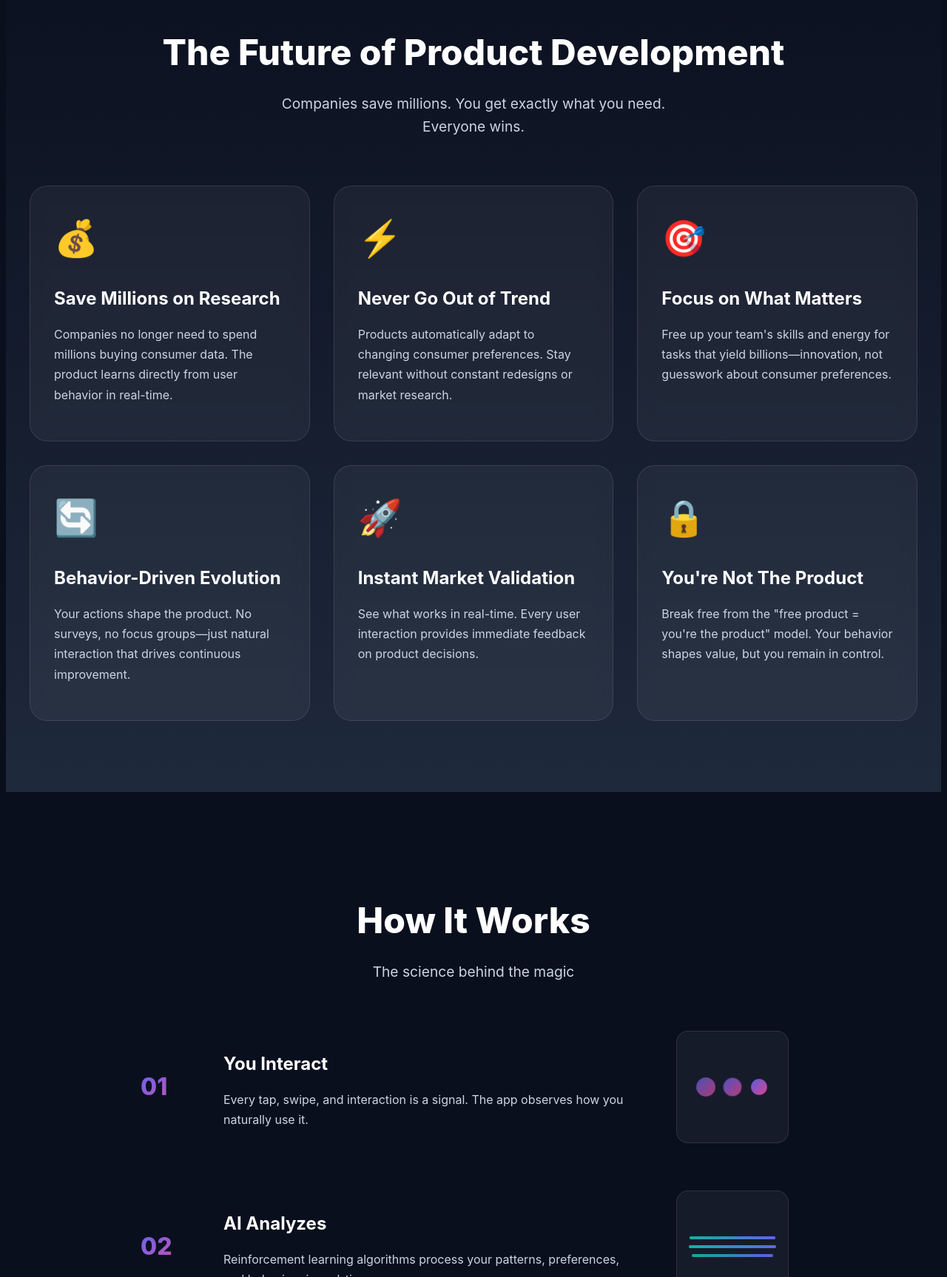
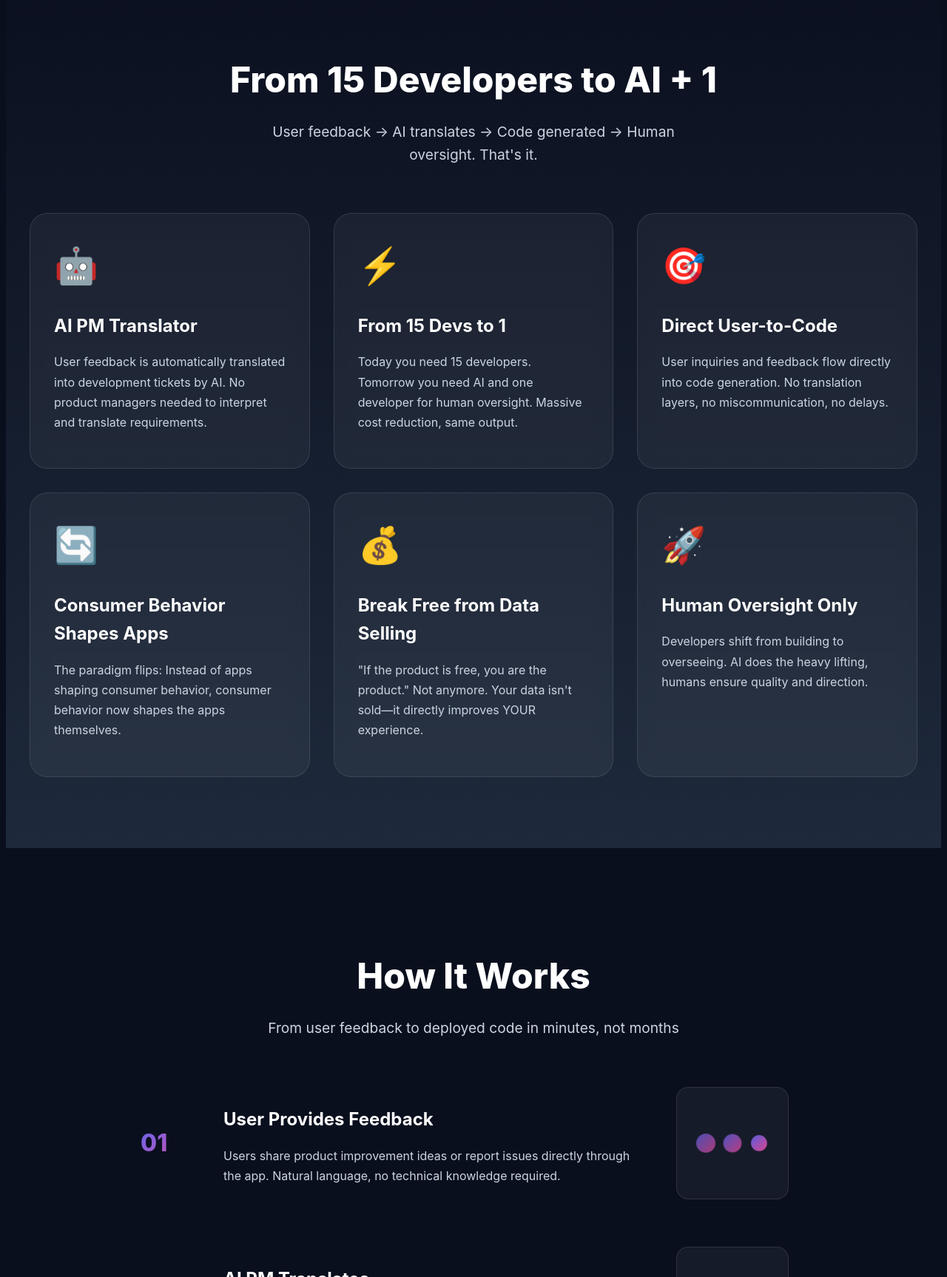
Before and after one commit to ftrenstein/backbox_hack, a plain HTML site: page index.html in a window 1280 px wide. Shown: the part 1073-2800 px from the top of the page at 74% size. Drawn offline with Linux system fonts and the light colour scheme.

Commit message:
Major content update: AI PM Translator concept - user feedback to code without PMs, 15 devs to AI+1

```diff
--- a/index.html
+++ b/index.html
@@ -49,7 +49,7 @@
                     <span class="gradient-text">Shapes The Product</span>
                 </h1>
                 <p class="hero-subtitle">
-                    Today, if you're using a free product, you are the product. Tomorrow, your behavior shapes the product. No more companies spending millions on consumer data—the product evolves naturally with you.
+                    Today, apps shape consumer behavior. Tomorrow, consumer behavior shapes apps. With AI PM Translator, user feedback becomes code—no product managers needed to translate, no armies of developers to build. Just AI and human oversight.
                 </p>
                 <div class="hero-cta">
                     <a href="#waitlist" class="btn btn-primary">
@@ -83,52 +83,52 @@
     <section id="features" class="features">
         <div class="container">
             <div class="section-header">
-                <h2 class="section-title">The Future of Product Development</h2>
+                <h2 class="section-title">From 15 Developers to AI + 1</h2>
                 <p class="section-subtitle">
-                    Companies save millions. You get exactly what you need. Everyone wins.
+                    User feedback → AI translates → Code generated → Human oversight. That's it.
                 </p>
             </div>
             <div class="features-grid">
                 <div class="feature-card">
-                    <div class="feature-icon">💰</div>
-                    <h3 class="feature-title">Save Millions on Research</h3>
+                    <div class="feature-icon">🤖</div>
+                    <h3 class="feature-title">AI PM Translator</h3>
                     <p class="feature-description">
-                        Companies no longer need to spend millions buying consumer data. The product learns directly from user behavior in real-time.
+                        User feedback is automatically translated into development tickets by AI. No product managers needed to interpret and translate requirements.
                     </p>
                 </div>
                 <div class="feature-card">
                     <div class="feature-icon">⚡</div>
-                    <h3 class="feature-title">Never Go Out of Trend</h3>
+                    <h3 class="feature-title">From 15 Devs to 1</h3>
                     <p class="feature-description">
-                        Products automatically adapt to changing consumer preferences. Stay relevant without constant redesigns or market research.
+                        Today you need 15 developers. Tomorrow you need AI and one developer for human oversight. Massive cost reduction, same output.
                     </p>
                 </div>
                 <div class="feature-card">
                     <div class="feature-icon">🎯</div>
-                    <h3 class="feature-title">Focus on What Matters</h3>
+                    <h3 class="feature-title">Direct User-to-Code</h3>
                     <p class="feature-description">
-                        Free up your team's skills and energy for tasks that yield billions—innovation, not guesswork about consumer preferences.
+                        User inquiries and feedback flow directly into code generation. No translation layers, no miscommunication, no delays.
                     </p>
                 </div>
                 <div class="feature-card">
                     <div class="feature-icon">🔄</div>
-                    <h3 class="feature-title">Behavior-Driven Evolution</h3>
+                    <h3 class="feature-title">Consumer Behavior Shapes Apps</h3>
                     <p class="feature-description">
-                        Your actions shape the product. No surveys, no focus groups—just natural interaction that drives continuous improvement.
+                        The paradigm flips: Instead of apps shaping consumer behavior, consumer behavior now shapes the apps themselves.
+                    </p>
+                </div>
+                <div class="feature-card">
+                    <div class="feature-icon">💰</div>
+                    <h3 class="feature-title">Break Free from Data Selling</h3>
+                    <p class="feature-description">
+                        "If the product is free, you are the product." Not anymore. Your data isn't sold—it directly improves YOUR experience.
                     </p>
                 </div>
                 <div class="feature-card">
                     <div class="feature-icon">🚀</div>
-                    <h3 class="feature-title">Instant Market Validation</h3>
+                    <h3 class="feature-title">Human Oversight Only</h3>
                     <p class="feature-description">
-                        See what works in real-time. Every user interaction provides immediate feedback on product decisions.
-                    </p>
-                </div>
-                <div class="feature-card">
-                    <div class="feature-icon">🔒</div>
-                    <h3 class="feature-title">You're Not The Product</h3>
-                    <p class="feature-description">
-                        Break free from the "free product = you're the product" model. Your behavior shapes value, but you remain in control.
+                        Developers shift from building to overseeing. AI does the heavy lifting, humans ensure quality and direction.
                     </p>
                 </div>
             </div>
@@ -141,16 +141,16 @@
             <div class="section-header">
                 <h2 class="section-title">How It Works</h2>
                 <p class="section-subtitle">
-                    The science behind the magic
+                    From user feedback to deployed code in minutes, not months
                 </p>
             </div>
             <div class="process-timeline">
                 <div class="process-step">
                     <div class="step-number">01</div>
                     <div class="step-content">
-                        <h3 class="step-title">You Interact</h3>
+                        <h3 class="step-title">User Provides Feedback</h3>
                         <p class="step-description">
-                            Every tap, swipe, and interaction is a signal. The app observes how you naturally use it.
+                            Users share product improvement ideas or report issues directly through the app. Natural language, no technical knowledge required.
                         </p>
                     </div>
                     <div class="step-visual">
@@ -166,9 +166,9 @@
                 <div class="process-step">
                     <div class="step-number">02</div>
                     <div class="step-content">
-                        <h3 class="step-title">AI Analyzes</h3>
+                        <h3 class="step-title">AI PM Translates</h3>
                         <p class="step-description">
-                            Reinforcement learning algorithms process your patterns, preferences, and behaviors in real-time.
+                            AI automatically translates user feedback into development tickets with technical specifications. No product manager needed to interpret.
                         </p>
                     </div>
                     <div class="step-visual">
@@ -184,9 +184,9 @@
                 <div class="process-step">
                     <div class="step-number">03</div>
                     <div class="step-content">
-                        <h3 class="step-title">Interface Evolves</h3>
+                        <h3 class="step-title">AI Generates Code</h3>
                         <p class="step-description">
-                            The entire app transforms—UI elements, colors, layouts, and workflows adapt to maximize your satisfaction.
+                            AI writes the actual code to implement the feature or fix. No developer needed to build—AI handles the heavy lifting.
                         </p>
                     </div>
                     <div class="step-visual">
@@ -203,14 +203,14 @@
                 <div class="process-step">
                     <div class="step-number">04</div>
                     <div class="step-content">
-                        <h3 class="step-title">Continuous Improvement</h3>
+                        <h3 class="step-title">Human Oversight & Deploy</h3>
                         <p class="step-description">
-                            The cycle repeats infinitely. Your app becomes more "you" with every interaction.
+                            One developer reviews AI's work for quality and direction. Approve and deploy. That's it—15 developers reduced to 1.
                         </p>
                     </div>
                     <div class="step-visual">
                         <div class="visual-box">
-                            <div class="infinity-symbol">∞</div>
+                            <div class="infinity-symbol">✓</div>
                         </div>
                     </div>
                 </div>
@@ -223,34 +223,34 @@
         <div class="container">
             <div class="benefits-content">
                 <div class="benefits-text">
-                    <h2 class="section-title">The Paradigm Shift</h2>
+                    <h2 class="section-title">The Revolution in Product Development</h2>
                     <div class="benefit-list">
                         <div class="benefit-item">
                             <div class="benefit-icon">✓</div>
                             <div class="benefit-text">
-                                <h4>From "You Are The Product"</h4>
-                                <p>Today's model: Free products extract and sell your data. You're the commodity being traded.</p>
+                                <h4>Today: Apps Shape You</h4>
+                                <p>Current model: Apps are designed to manipulate your behavior. If it's free, you're the product—your data is sold to advertisers.</p>
                             </div>
                         </div>
                         <div class="benefit-item">
                             <div class="benefit-icon">✓</div>
                             <div class="benefit-text">
-                                <h4>To "You Shape The Product"</h4>
-                                <p>Tomorrow's model: Your behavior directly shapes product evolution. You're the architect, not the commodity.</p>
+                                <h4>Tomorrow: You Shape Apps</h4>
+                                <p>New paradigm: Your behavior and feedback directly shape how apps evolve. You're not the product—you're the designer.</p>
                             </div>
                         </div>
                         <div class="benefit-item">
                             <div class="benefit-icon">✓</div>
                             <div class="benefit-text">
-                                <h4>Companies Save Billions</h4>
-                                <p>No more expensive market research, focus groups, or buying consumer data. The product learns organically.</p>
+                                <h4>No More Translation Layers</h4>
+                                <p>User feedback → AI PM Translator → Code. No product managers translating requirements. No miscommunication. Direct path from idea to implementation.</p>
                             </div>
                         </div>
                         <div class="benefit-item">
                             <div class="benefit-icon">✓</div>
                             <div class="benefit-text">
-                                <h4>Focus on Innovation, Not Trends</h4>
-                                <p>Teams can dedicate their skills to breakthrough innovations instead of chasing trends that might be obsolete tomorrow.</p>
+                                <h4>15 Developers → AI + 1</h4>
+                                <p>Today you need a full development team. Tomorrow you need AI to build and one developer for oversight. Same output, fraction of the cost.</p>
                             </div>
                         </div>
                     </div>
@@ -273,7 +273,7 @@
                 <div class="waitlist-content">
                     <h2 class="waitlist-title">Be Among the First</h2>
                     <p class="waitlist-subtitle">
-                        Join thousands of early adopters waiting to experience the future of personalized technology.
+                        Join the revolution where consumer behavior shapes products, not the other way around. Experience the future where AI translates your feedback into reality.
                     </p>
                     <form class="waitlist-form" id="waitlistForm">
                         <div class="form-group">
```
